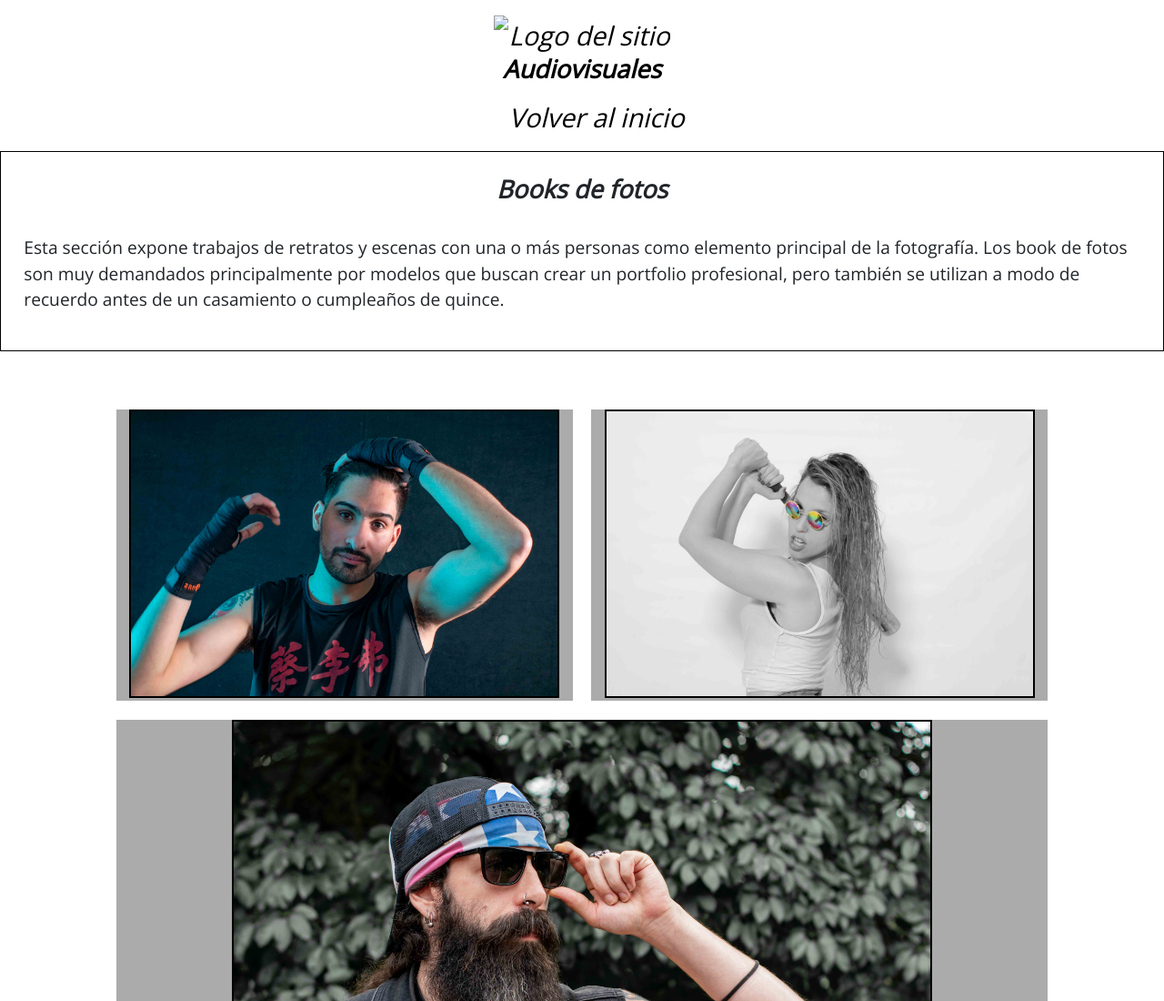
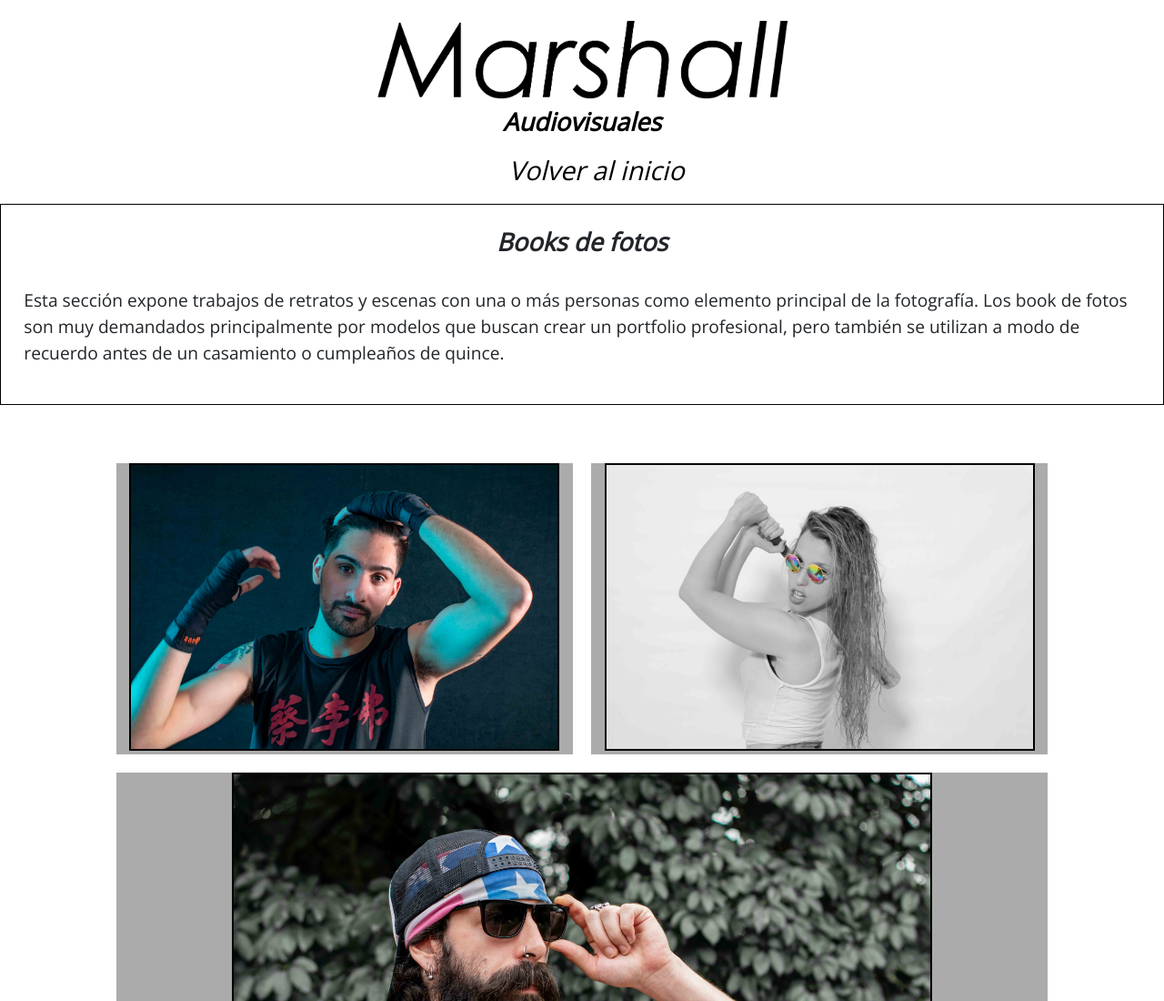
Before and after one commit to MatiasTortoriello/Blanco-Fotografia, a website: page pages/books.html in a window 1280 px wide. Shown: the top 1100 px of the page at 91% size. Drawn offline with nearby package versions, Linux system fonts and the light colour scheme; files that its build step writes are made by us from their sources; the site is published under a folder, as on GitHub Pages, so addresses that start at the root find nothing.

Commit message:
Más modificación de Links

```diff
--- a/pages/books.html
+++ b/pages/books.html
@@ -18,7 +18,7 @@
             <nav class="encabezado">
                 <div>
                     <a href="#">
-                        <img src="/images/logos/MarshallLogo.png" class="img-fluid" width="470" height="auto" alt="Logo del sitio">
+                        <img src="../images/logos/MarshallLogo.png" class="img-fluid" width="470" height="auto" alt="Logo del sitio">
                         <h1 class="mb-1">Audiovisuales</h1>
                     </a>
                 </div>
```
